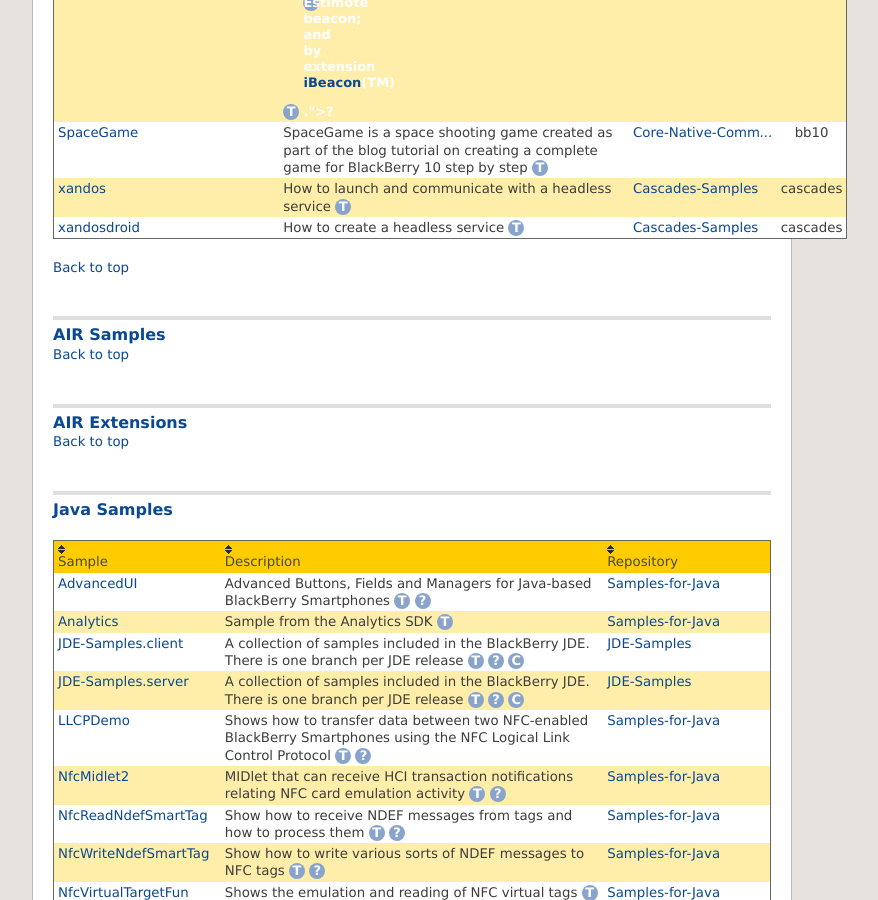
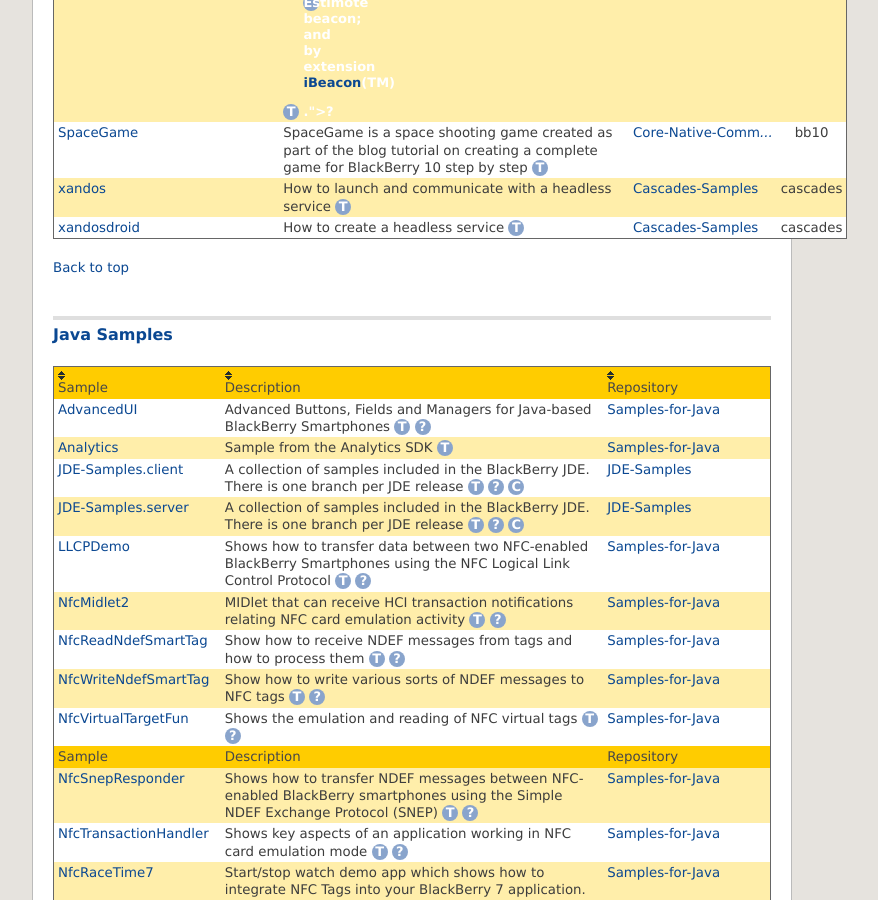
Before and after one commit to blackberry/Catalogs, a Jekyll site: the page built from All_Samples.md, in a window 1280 px wide and 900 px high, scrolled down 20731 px. Shown: the whole window, without its empty margins (318-1196 px from the left). Built offline with Jekyll 4.4.1, drawn with Linux system fonts in a browser that asks for light colours; some of the changed text lies outside the part shown.

Commit message:
Removes AIR Links

```diff
--- a/All_Samples.md
+++ b/All_Samples.md
@@ -13,12 +13,7 @@ jsfile: All_Samples.js
 <li><a href="#samplesHtml5">HTML5 Samples</a></li>
 <li><a href="#extensionsHtml5">HTML5 Extensions</a></li>
 <li><a href="#samplesNative">Native Samples</a></li>
-<li><a href="#samplesAir">AIR Samples</a></li>
-<li><a href="#extensionsAir">AIR Extensions</a></li>
 <li><a href="#samplesJava">Java Samples</a></li>
-<!-- REMOVE start
-<li><a href="#samplesOtherClient">Other Client Samples</a></li>
-REMOVE end -->
 <li><a href="#samplesServer">Other Samples</a></li>
 <li><a href="#allApps">Applications</a></li>
 </ul>
@@ -54,7 +49,6 @@ columns select the next column while pressing the 'SHIFT' (on mac) key.
 </div>
 <div style='margin-top: 2px; margin-left:20px;'>
 <em>Common tags:
-<span class='tagfilter' style='font-size:140%'><em>air</em></span>,
 <span class='tagfilter' style='font-size:140%'><em>bb10</em></span>,
 <span class='tagfilter' style='font-size:140%'><em>bbm</em></span>,
 <span class='tagfilter' style='font-size:140%'><em>cascades</em></span>,
@@ -83,7 +77,6 @@ The samples use
 <span class='tagfilter' style='font-size:140%'><em>ext-bbos</em></span>,
 <span class='tagfilter' style='font-size:140%'><em>ext-pb</em></span>,
 <span class='tagfilter' style='font-size:140%'><em>ext-bb10</em></span>,
-<span class='tagfilter' style='font-size:140%'><em>ext-air</em></span>.
 </em>
 </div>
 
@@ -158,40 +151,12 @@ We always welcome your feedback on how to best present information in this and r
 </div>
 
 <div class="dynContent">
-<div id="samplesAir">
-<a href="samplesAir"><h2>AIR Samples</h2></a>
-</div>
-
-<a href="#top">Back to top</a>
-</div>
-
-<div class="dynContent">
-<div id="extensionsAir">
-<a href="extensionsAir"><h2>AIR Extensions</h2></a>
-</div>
-
-<a href="#top">Back to top</a>
-</div>
-
-<div class="dynContent">
 <div id="samplesJava">
 <a href="samplesJava"><h2>Java Samples</h2></a>
 </div>
 
 <a href="#top">Back to top</a>
 </div>
-
-<!-- REMOVE for now, no entries
-
-<div class="dynContent">
-<div id="samplesOtherClient">
-<a href="samplesOtherClient"><h2>Other Client Samples</h2></a>
-</div>
-
-<a href="#top">Back to top</a>
-</div>
-
-REMOVE until here -->
 
 <div class="dynContent">
 <div id="samplesOther">
```
